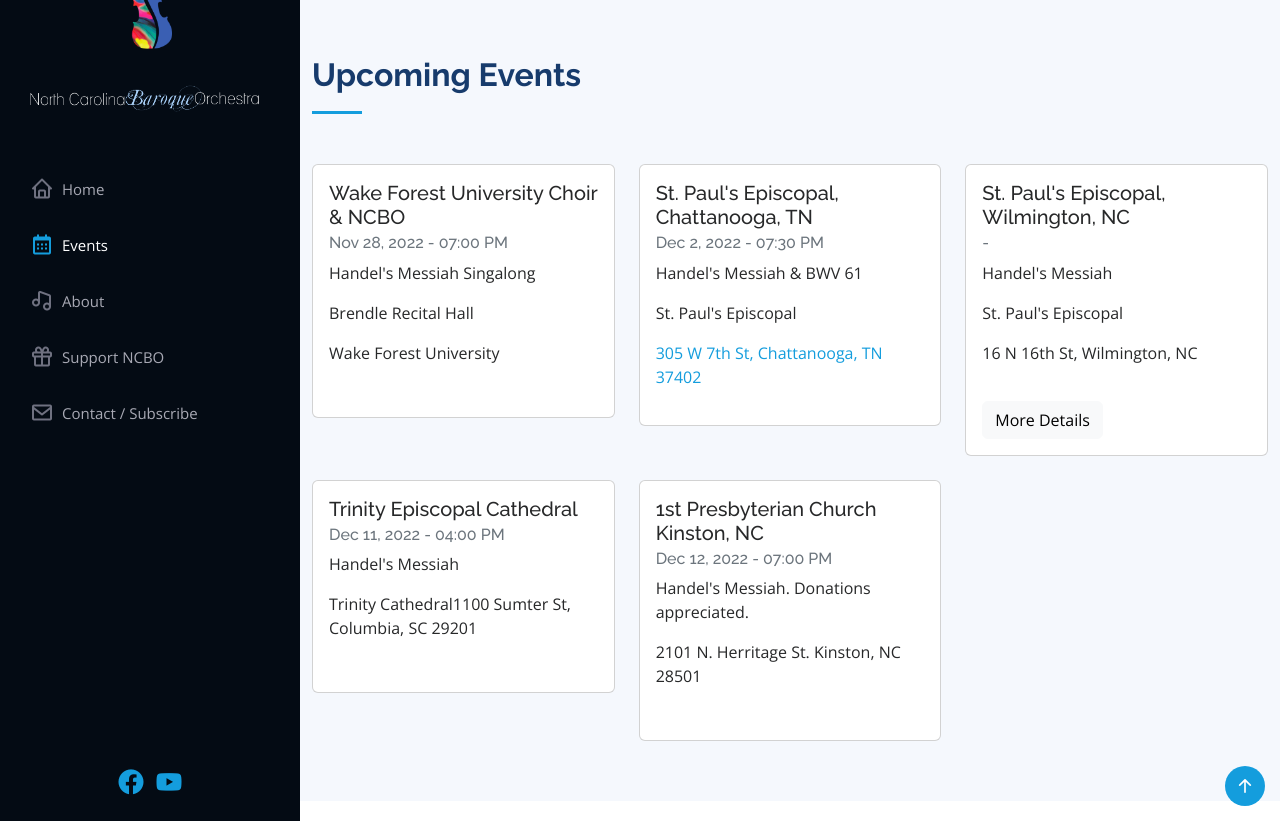
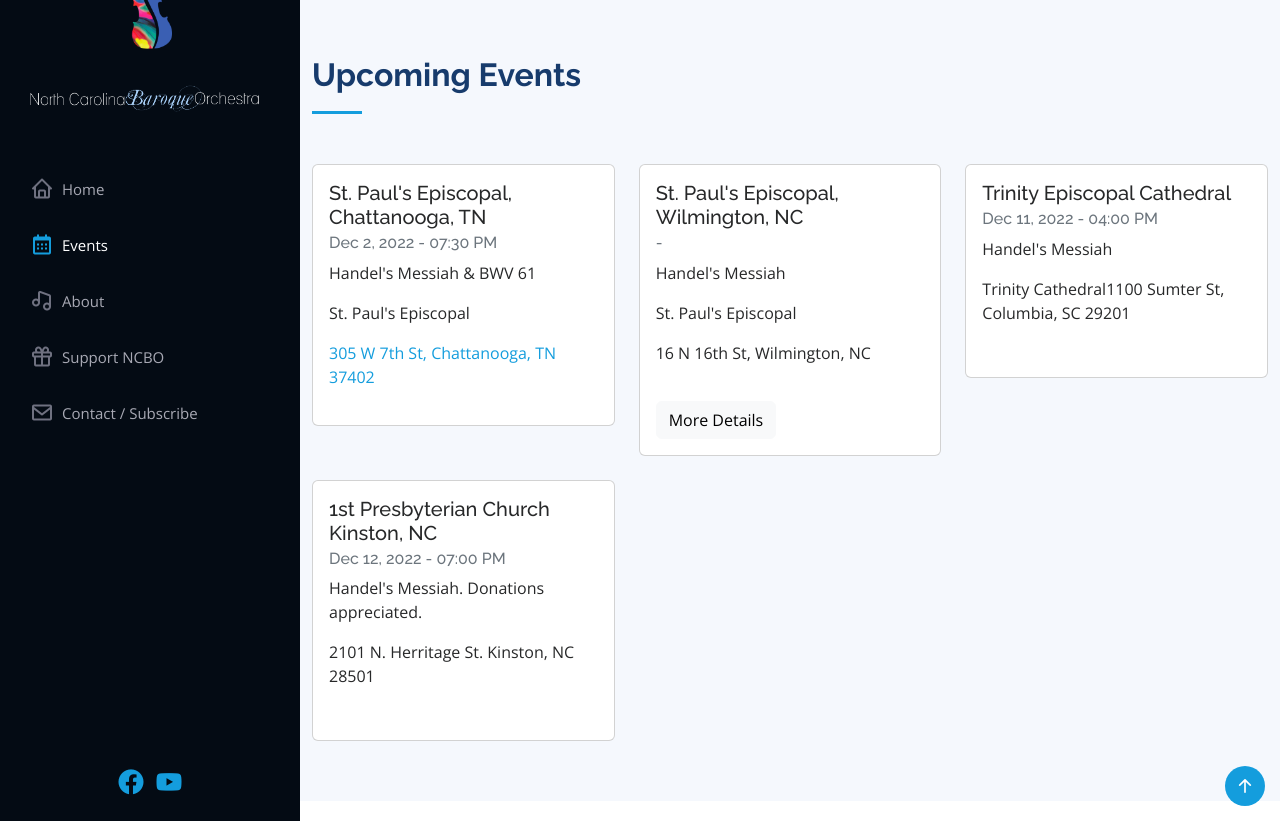
Before and after one commit to ncbaroqueorchestra/ncboweb, a Jekyll site: the page built from index.md, in a window 1280 px wide and 900 px high, scrolled down 825 px, cut to the strip 79-900 px from the top of the window. Built offline with Jekyll 4.4.1, drawn with Linux system fonts in a browser that asks for light colours; comment, search, counter and statistics services are not loaded.

Commit message:
Updated NCBO events

```diff
--- a/_data/events.yml
+++ b/_data/events.yml
@@ -1,13 +1,3 @@
-- heading: Wake Forest University Choir & NCBO
-  eventdate: Nov 28, 2022
-  eventtime: 07:00 PM
-  description: Handel's Messiah Singalong
-  venue: Brendle Recital Hall
-  address: Wake Forest University
-  mapurl:
-  ticketurl:
-  eventimageurl:
-  eventdetailsurl:
 - heading: St. Paul's Episcopal, Chattanooga, TN
   eventdate: Dec 2, 2022
   eventtime: 07:30 PM
@@ -142,3 +132,4 @@
 #NUM!
 #NUM!
 #NUM!
+#NUM!
```
